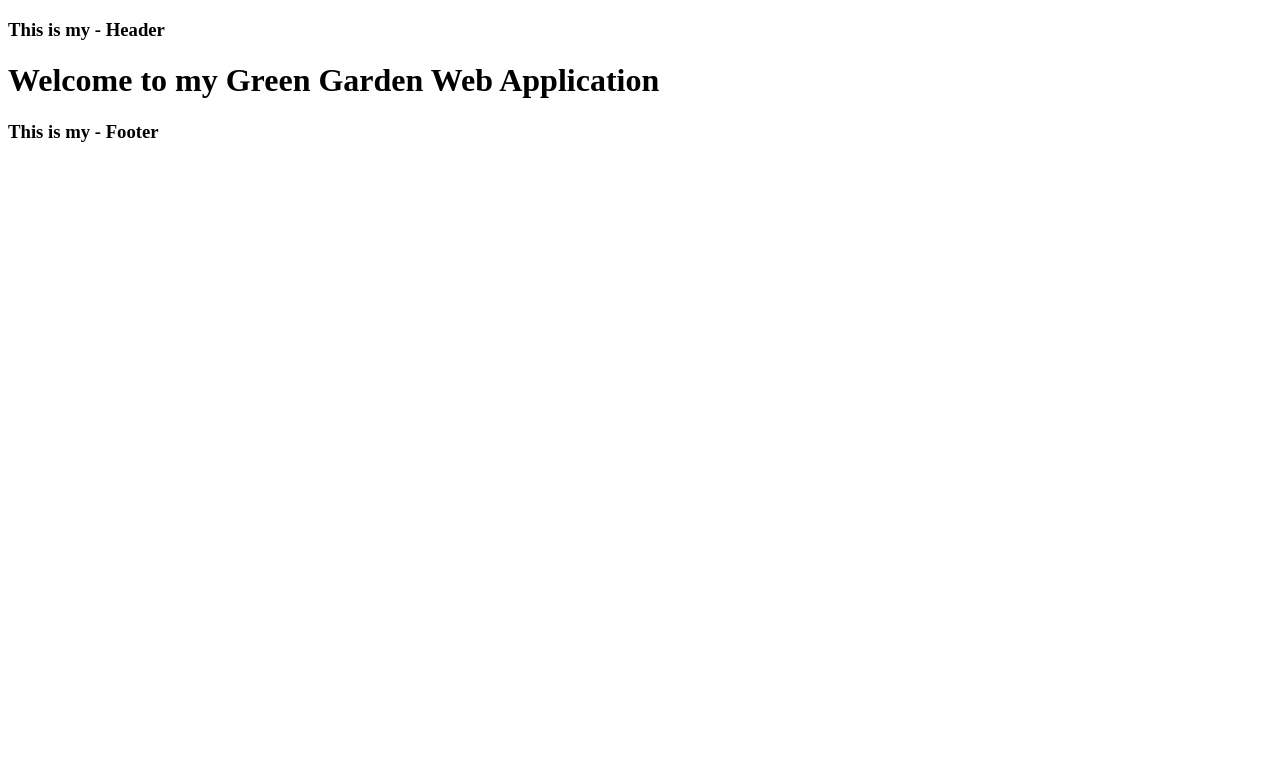
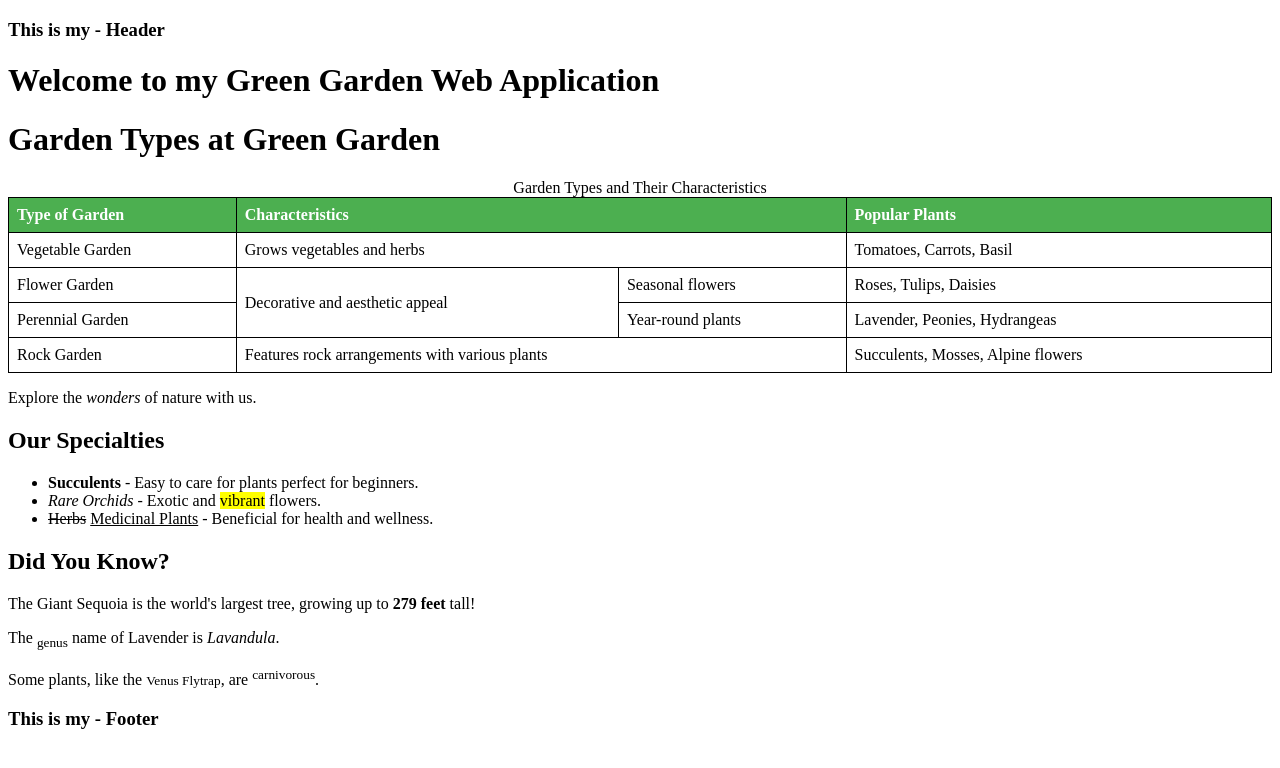
Before and after one commit to Maram60/hrepo, a Django app: page / in a window 1280 px wide. Shown: the top 768 px of the page. Run offline with Django 5.2, Linux system fonts and the light colour scheme.

Commit message:
practice using listts , tables and  formating tags

```diff
--- a/green_garden_web/plants_app/templates/plantsmodule/index.html
+++ b/green_garden_web/plants_app/templates/plantsmodule/index.html
@@ -1,8 +1,75 @@
 
 {% extends "layouts/base.html" %}
+{% block stylesheets %}
 
+<style>
+    table {
+        border-collapse: collapse;
+        width: 100%;
+    }
+    th, td {
+        border: 1px solid black;
+        text-align: left;
+        padding: 8px;
+    }
+    th {
+        background-color: #4CAF50;
+        color: white;
+    }
+</style>
+
+{% endblock stylesheets %}
 {% block content %}
 <h1>
     Welcome to my Green Garden Web Application
 </h1>
+<h1>Garden Types at Green Garden</h1>
+
+<table>
+    <caption>Garden Types and Their Characteristics</caption>
+    <thead>
+        <tr>
+            <th>Type of Garden</th>
+            <th colspan="2">Characteristics</th>
+            <th>Popular Plants</th>
+        </tr>
+    </thead>
+    <tbody>
+        <tr>
+            <td>Vegetable Garden</td>
+            <td colspan="2">Grows vegetables and herbs</td>
+            <td>Tomatoes, Carrots, Basil</td>
+        </tr>
+        <tr>
+            <td>Flower Garden</td>
+            <td rowspan="2">Decorative and aesthetic appeal</td>
+            <td>Seasonal flowers</td>
+            <td>Roses, Tulips, Daisies</td>
+        </tr>
+        <tr>
+            <td>Perennial Garden</td>
+            <td>Year-round plants</td>
+            <td>Lavender, Peonies, Hydrangeas</td>
+        </tr>
+        <tr>
+            <td>Rock Garden</td>
+            <td colspan="2">Features rock arrangements with various plants</td>
+            <td>Succulents, Mosses, Alpine flowers</td>
+        </tr>
+    </tbody>
+</table>
+<p>Explore the <em>wonders</em> of nature with us.</p>
+
+<h2>Our Specialties</h2>
+<ul>
+    <li><strong>Succulents</strong> - Easy to care for plants perfect for beginners.</li>
+    <li><em>Rare Orchids</em> - Exotic and <mark>vibrant</mark> flowers.</li>
+    <li><del>Herbs</del> <ins>Medicinal Plants</ins> - Beneficial for health and wellness.</li>
+</ul>
+
+<h2>Did You Know?</h2>
+<p>The Giant Sequoia is the world's largest tree, growing up to <strong>279 feet</strong> tall!</p>
+<p>The <sub>genus</sub> name of Lavender is <em>Lavandula</em>.</p>
+<p>Some plants, like the <small>Venus Flytrap</small>, are <sup>carnivorous</sup>.</p>
+
 {% endblock content %}
```
